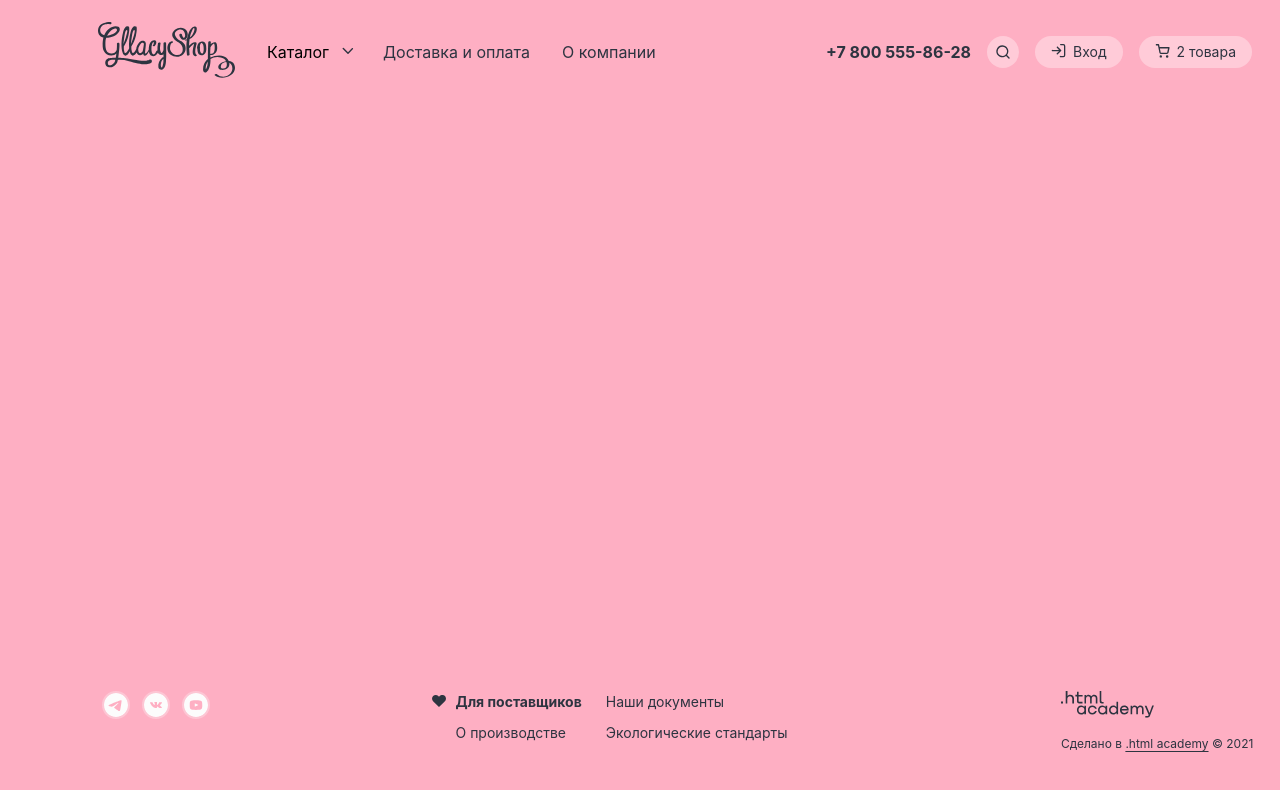
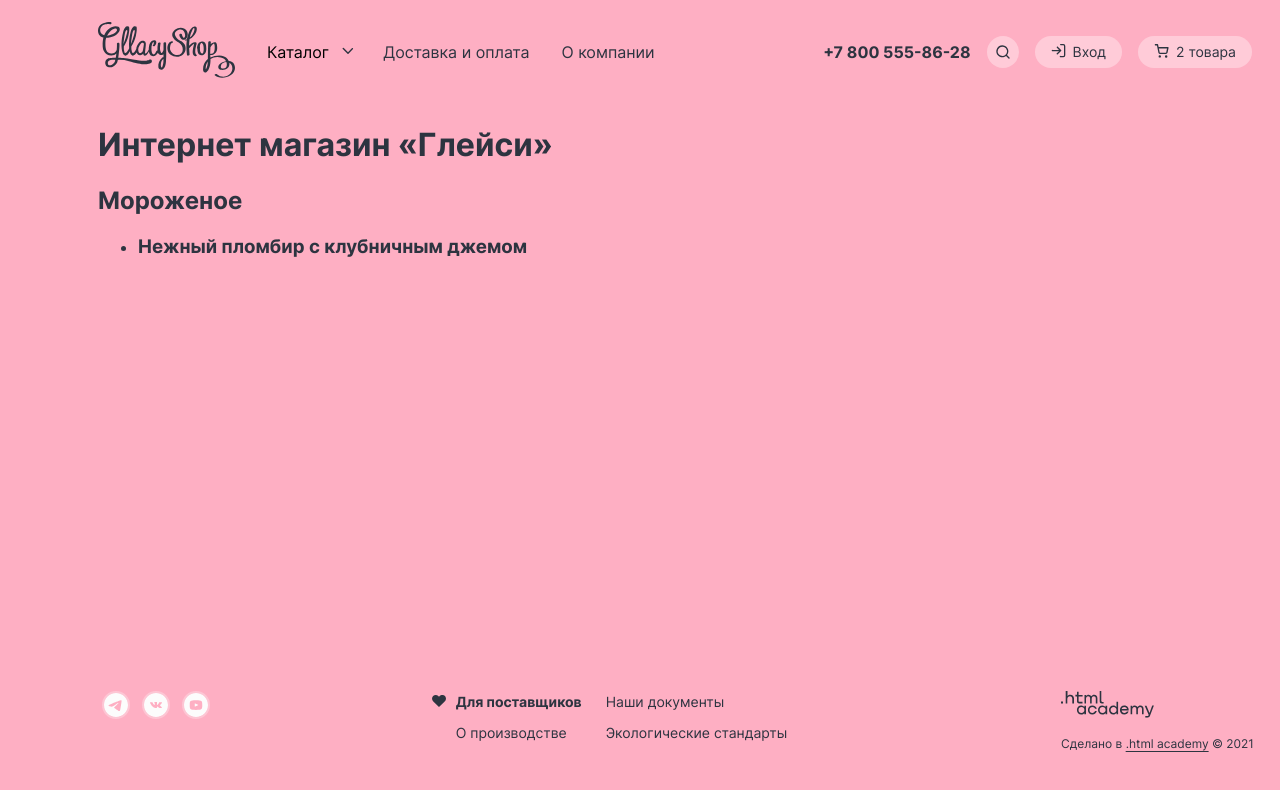
Before and after one commit to kaplya-sys/glasy, a plain HTML site: page source/index.html in a window 1280 px wide. Shown: the top 790 px of the page. Drawn offline with nearby package versions, Linux system fonts and the light colour scheme; files that its build step writes are made by us from their sources.

Commit message:
added front

```diff
--- a/source/index.html
+++ b/source/index.html
@@ -66,13 +66,13 @@
             </a>
             <div class="user-list__popover header-popover header-popover--search">
               <form class="header-popover__form form-search" action="https://echo.htmlacademy.ru/" method="post">
-                <label class="form-search__label label">
+                <label class="form-search__label label" for="search">
                   <span class="visually-hidden">Введите запрос</span>
-                  <input class="form-search__field field" type="text" id="search" placeholder="Поиск по сайту">
-                  <button class="form-search__button" type="button">
-                    <span class="visually-hidden">Очистить</span>
-                  </button>
                 </label>
+                <input class="form-search__field field" type="text" id="search" placeholder="Поиск по сайту">
+                <button class="form-search__button" type="button">
+                  <span class="visually-hidden">Очистить</span>
+                </button>
               </form>
             </div>
           </li>
@@ -150,7 +150,17 @@
   </header>
   <main class="body__main main body-theme--theme-1">
     <div class="container">
-
+      <h1 class="visually-hiden">Интернет магазин «Глейси»</h1>
+      <section class="slider">
+        <h2 class="slider__title">Мороженое</h2>
+        <ul class="slider__list">
+          <li class="slider__item">
+            <div class="slider__product-wrapper">
+              <h3 class="product__title">Нежный пломбир с клубничным джемом</h3>
+            </div>
+          </li>
+        </ul>
+      </section>
     </div>
   </main>
   <footer class="body__footer footer body-theme--theme-1">
--- /dev/null
+++ b/source/sass/global/fonts.scss
@@ -0,0 +1,23 @@
+@font-face {
+  font-family: "Inter";
+  font-weight: 400;
+  font-style: normal;
+  src: url("../../fonts/inter-400.woff2")  format("woff2");
+  font-display: swap;
+}
+
+@font-face {
+  font-family: "Inter";
+  font-weight: 700;
+  font-style: normal;
+  src: url("../../fonts/inter-700.woff2")  format("woff2");
+  font-display: swap;
+}
+
+@font-face {
+  font-family: "Inter";
+  font-weight: 900;
+  font-style: normal;
+  src: url("../../fonts/inter-900.woff2")  format("woff2");
+  font-display: swap;
+}
--- a/source/sass/style.scss
+++ b/source/sass/style.scss
@@ -1,3 +1,4 @@
+@use "global/fonts.scss";
 @use "global/global";
 @use "global/variables";
 @use "global/mixin";
```
Also changed, not shown: source/fonts/inter-400.woff2 (added), source/fonts/inter-700.woff2 (added), source/fonts/inter-900.woff2 (added).
